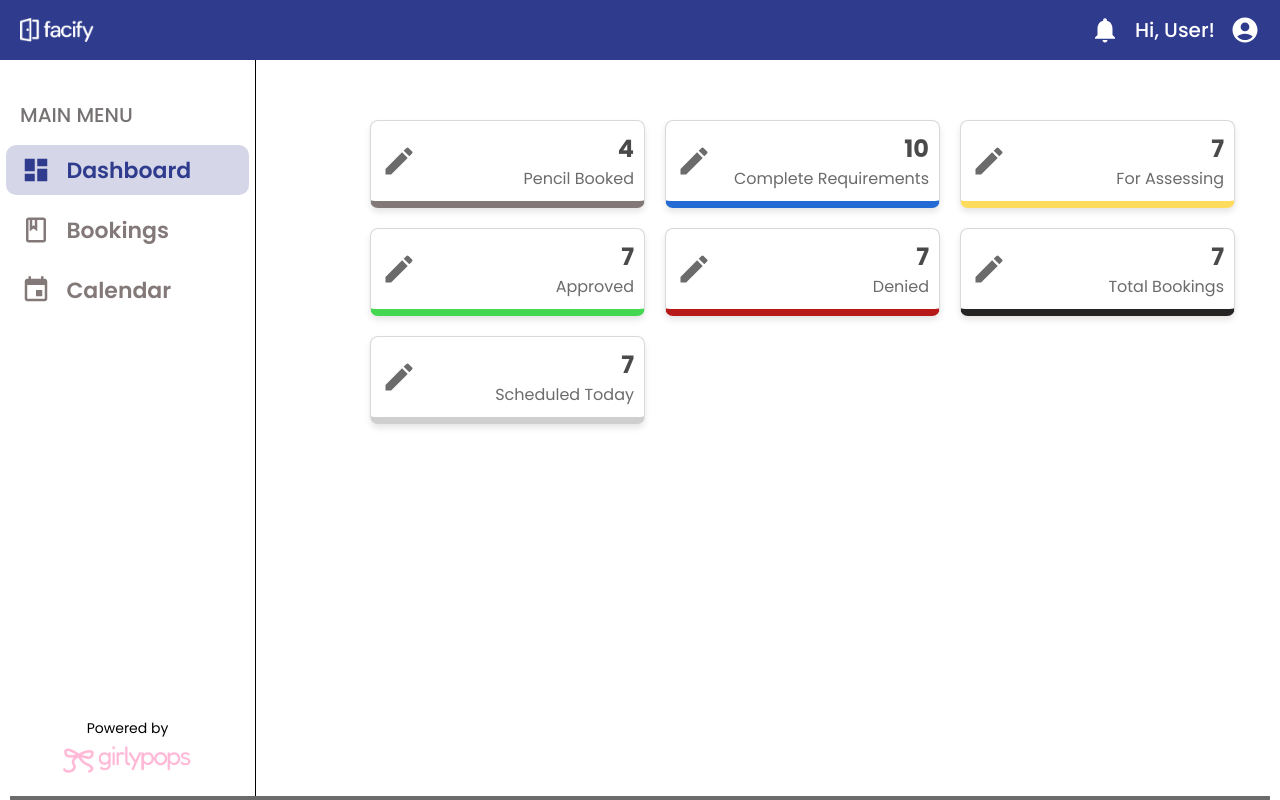
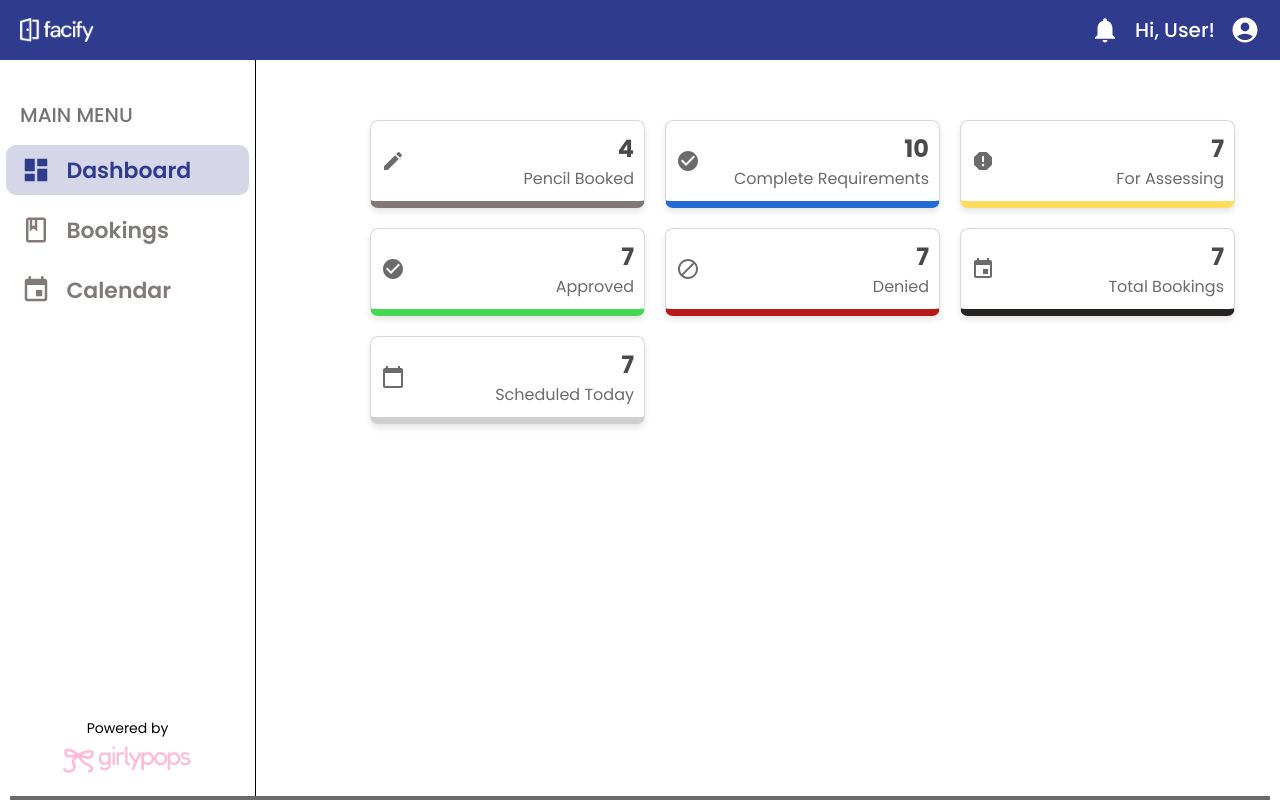
Before and after one commit to ysc4/facify-project, a React (Vite) app: page /admin-home in a window 1280 px wide. Built offline with nearby package versions, Linux system fonts and the light colour scheme.

Commit message:
Status Cards with proper colors & logos!

```diff
--- a/src/admin_pages/Admin-Home.jsx
+++ b/src/admin_pages/Admin-Home.jsx
@@ -5,6 +5,13 @@ import '../components/Sidebar.css';
 import Sidebar from '../components/AdminSidebar.jsx';
 import StatusCard from '../components/Admin-StatusCard.jsx';
 import './Admin-Home.css';
+import PencilIcon from '@mui/icons-material/Edit';
+import CheckCircleIcon from '@mui/icons-material/CheckCircle';
+import ReportIcon from '@mui/icons-material/Report';
+import BlockIcon from '@mui/icons-material/Block';
+import EventIcon from '@mui/icons-material/Event';
+import CalendarTodayIcon from '@mui/icons-material/CalendarToday';
+import AssignmentTurnedInIcon from '@mui/icons-material/AssignmentTurnedIn';
 
 function AdminHome() {
   return (
@@ -13,15 +20,13 @@ function AdminHome() {
       <Sidebar />
       <div className="content">
         <div className="status-cards">
-          {/* Add multiple StatusCards as needed */}
-            <StatusCard status="Pencil Booked" count={4} className="card-pencil-booked" />
-            <StatusCard status="Complete Requirements" count={10} className="card-complete-requirements" />
-            <StatusCard status="For Assessing" count={7} className="card-for-assessing" />
-            <StatusCard status="Approved" count={7} className="card-approved" />
-            <StatusCard status="Denied" count={7} className="card-denied" />
-            <StatusCard status="Total Bookings" count={7} className="card-total-bookings" />
-            <StatusCard status="Scheduled Today" count={7} className="card-scheduled-today" />
-
+          <StatusCard status="Pencil Booked" count={4} icon={<PencilIcon />} className="card-pencil-booked" />
+          <StatusCard status="Complete Requirements" count={10} icon={<CheckCircleIcon />} className="card-complete-requirements" />
+          <StatusCard status="For Assessing" count={7} icon={<ReportIcon />} className="card-for-assessing" />
+          <StatusCard status="Approved" count={7} icon={<CheckCircleIcon />} className="card-approved" />
+          <StatusCard status="Denied" count={7} icon={<BlockIcon />} className="card-denied" />
+          <StatusCard status="Total Bookings" count={7} icon={<EventIcon />} className="card-total-bookings" />
+          <StatusCard status="Scheduled Today" count={7} icon={<CalendarTodayIcon />} className="card-scheduled-today" />
         </div>
       </div>
     </div>
--- a/src/components/Admin-StatusCard.jsx
+++ b/src/components/Admin-StatusCard.jsx
@@ -1,12 +1,12 @@
 import React from 'react';
 import './Admin-StatusCard.css';
-import PencilIcon from '@mui/icons-material/Edit'; // You can use the Edit icon as a substitute for the pencil.
+import PencilIcon from '@mui/icons-material/Edit';
 
 function StatusCard({ icon, status, count, className }) {
   return (
     <div className={`status-card ${className}`}>
-      <div className="status-card-icon">
-        {icon || <PencilIcon style={{ fontSize: '36px', color: '#6B6B6B' }} />}
+      <div className="status-card-icon" style={{ fontSize: '60px', color: '#6B6B6B' }}>
+        {icon || <PencilIcon style={{ fontSize: '60px', color: '#6B6B6B' }} />}
       </div>
       <div className="status-card-details">
         <h3 className="status-card-count">{count}</h3>
```
